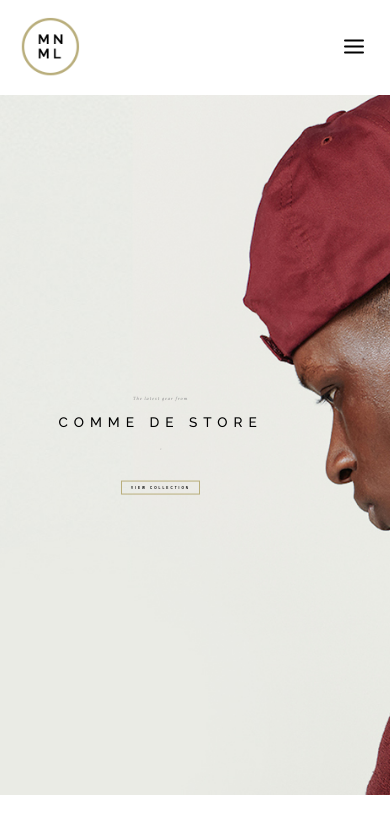
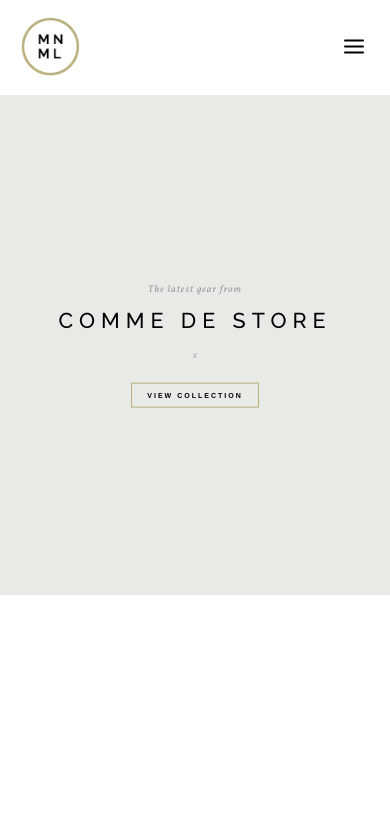
Before and after one commit to bevieboo/minimal, a website: page index.html in a window 390 px wide. Drawn offline with Linux system fonts and the light colour scheme.

Commit message:
mobile responsive

```diff
--- a/bundle/bundle.css
+++ b/bundle/bundle.css
@@ -1193,4 +1193,36 @@
     right: 20px;
     border: 0;
     background-color: transparent;
-    outline: none; } }
+    outline: none; }
+  .banner-heading-wrap {
+    left: 12%; }
+  .banner-heading1 {
+    font-size: 1.8vw; }
+  .banner-heading2 {
+    font-size: 4.2vw; }
+  .banner-heading3 {
+    font-size: 1vw; }
+  .banner-button {
+    font-size: 1vw;
+    padding: 1.4vw 2.8vw; } }
+
+@media (max-width: 550px) {
+  .banner {
+    background-image: none;
+    background-color: #E8EAE5;
+    height: 500px; }
+  .banner-heading-wrap {
+    top: 50%;
+    left: 50%;
+    -webkit-transform: translate(-50%, -50%);
+            transform: translate(-50%, -50%);
+    width: 100%; }
+  .banner-heading1 {
+    font-size: 2.5vw; }
+  .banner-heading2 {
+    font-size: 5.5vw; }
+  .banner-heading3 {
+    font-size: 1.8vw; }
+  .banner-button {
+    font-size: 1.8vw;
+    padding: 2vw 4vw; } }
--- a/index.html
+++ b/index.html
@@ -2,6 +2,7 @@
 <html>
   <head>
     <meta charset="utf-8">
+    <meta name="viewport" content="width=device-width, initial-scale=1.0, maximum-scale=1.0, user-scalable=no" />
     <link href='https://fonts.googleapis.com/css?family=Raleway:400,500,600,700' rel='stylesheet' type='text/css'>
     <link href='https://fonts.googleapis.com/css?family=Vollkorn:400,400italic' rel='stylesheet' type='text/css'>
     <link rel="stylesheet" href="bundle/bundle.css">
--- a/scss/modules/_index.scss
+++ b/scss/modules/_index.scss
@@ -224,8 +224,48 @@
     background-color: transparent;
     outline:none;
   }
+  .banner-heading-wrap {
+    left: 12%;
+  }
+  .banner-heading1 {
+    font-size: 1.8vw;
+  }
+  .banner-heading2 {
+    font-size: 4.2vw;
+  }
+  .banner-heading3 {
+    font-size: 1vw;
+  }
+  .banner-button {
+    font-size: 1vw;
+    padding: 1.4vw 2.8vw;
+  }
 }
 
-@media (max-width: 700px) {
-
+@media (max-width: 550px) {
+  .banner {
+    background-image: none;
+    background-color: $gray-nurse;
+    height: 500px;
+  }
+  .banner-heading-wrap {
+    top: 50%;
+    left: 50%;
+    // transform: translateX(-50%);
+    transform: translate(-50%, -50%);
+    width: 100%;
+  }
+  .banner-heading1 {
+    font-size: 2.5vw;
+  }
+  .banner-heading2 {
+    font-size: 5.5vw;
+  }
+  .banner-heading3 {
+    font-size: 1.8vw;
+  }
+  .banner-button {
+    font-size: 1.8vw;
+    padding: 2vw 4vw;
+  }
 }
```
